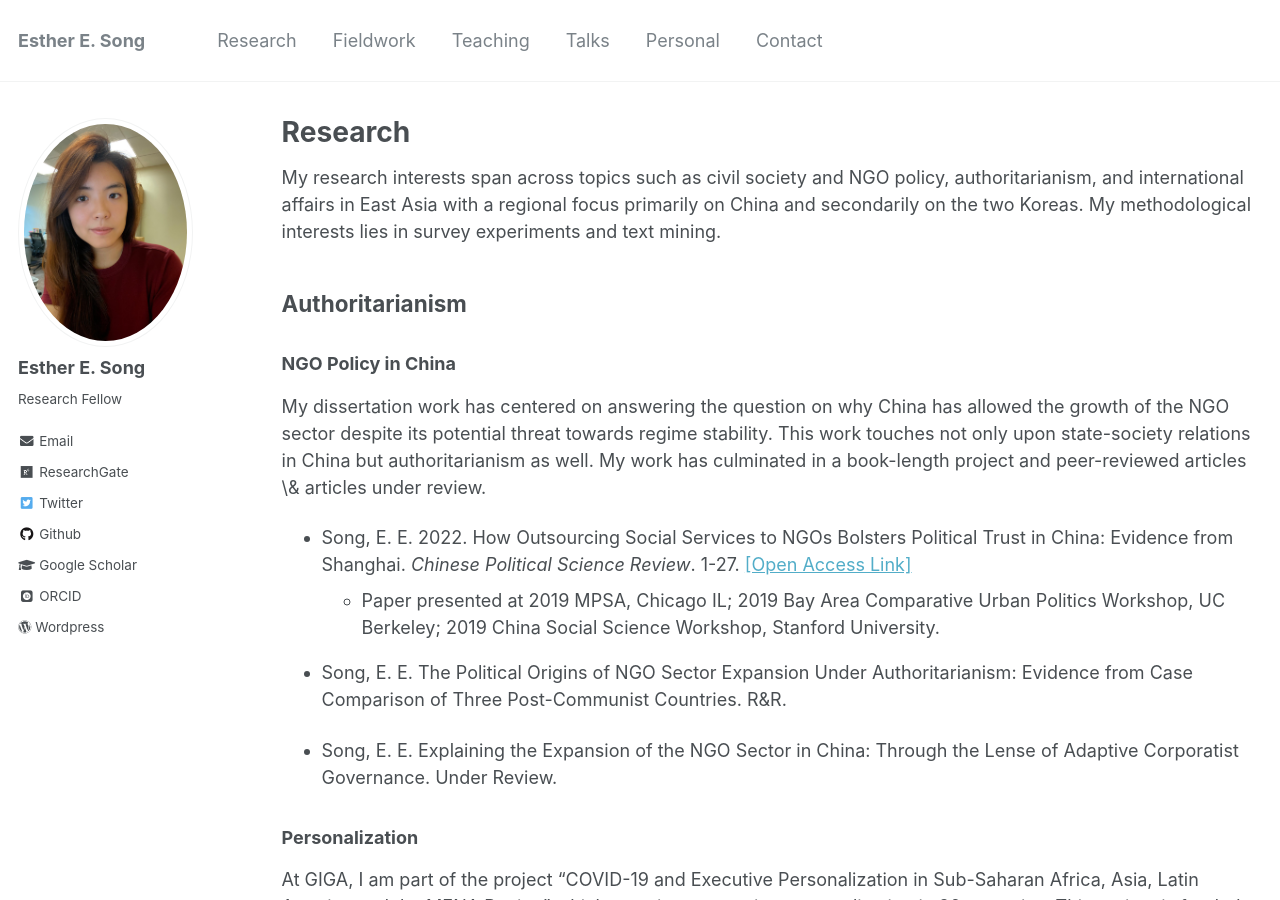
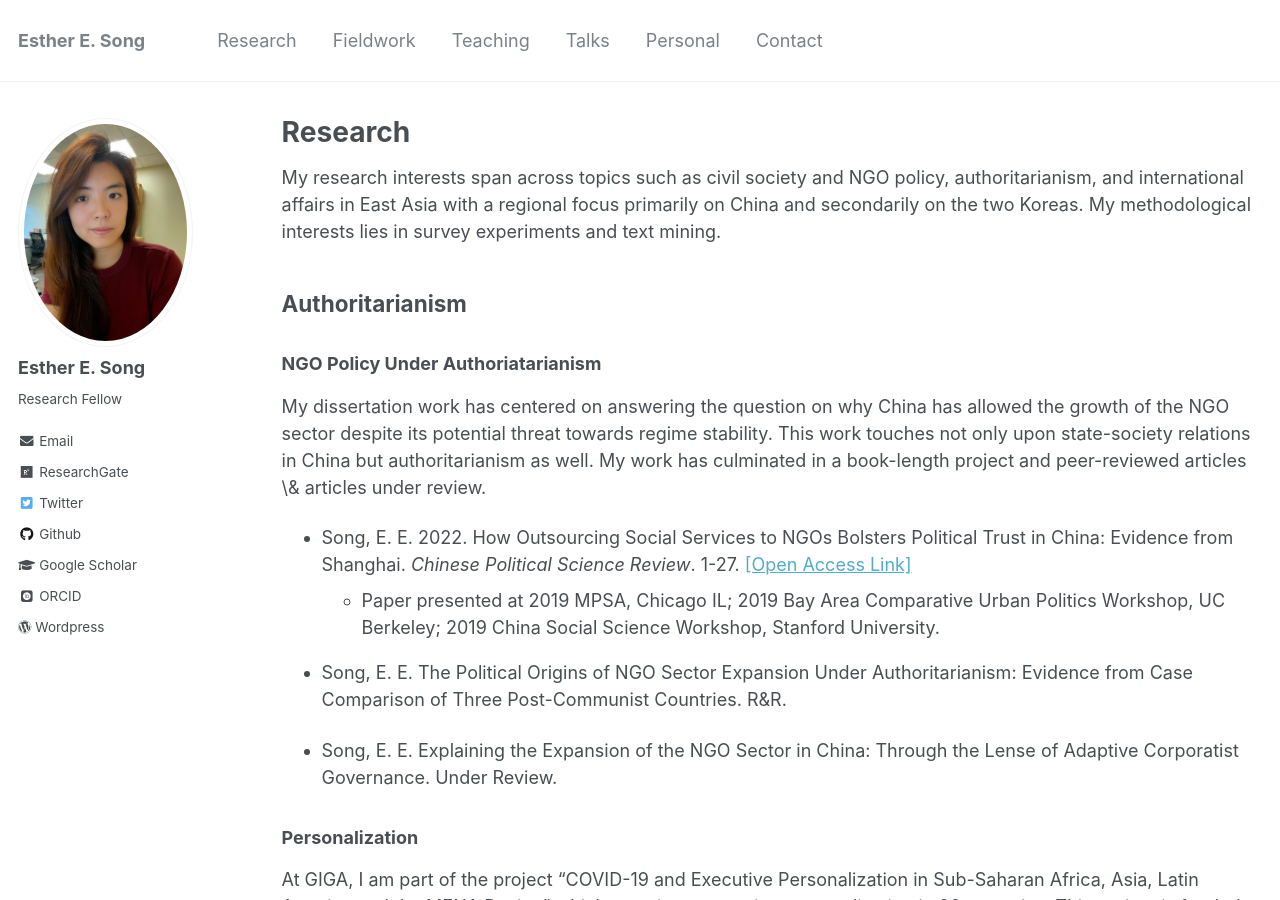
Before and after one commit to ehsong/ehsong.github.io, a Jekyll site: the page built from _pages/research.md, in a window 1280 px wide and 900 px high. Built offline with Jekyll 4.4.1, drawn with Linux system fonts in a browser that asks for light colours; some web fonts are replaced.

Commit message:
Update research.md

```diff
--- a/_pages/research.md
+++ b/_pages/research.md
@@ -12,7 +12,7 @@ My research interests span across topics such as civil society and NGO policy, a
 
 ## Authoritarianism
 
-### NGO Policy in China
+### NGO Policy Under Authoriatarianism
 
 My dissertation work has centered on answering the question on why China has allowed the growth of the NGO sector despite its potential threat towards regime stability. This work touches not only upon state-society relations in China but authoritarianism as well. My work has culminated in a book-length project and peer-reviewed articles \& articles under review.
 
```
